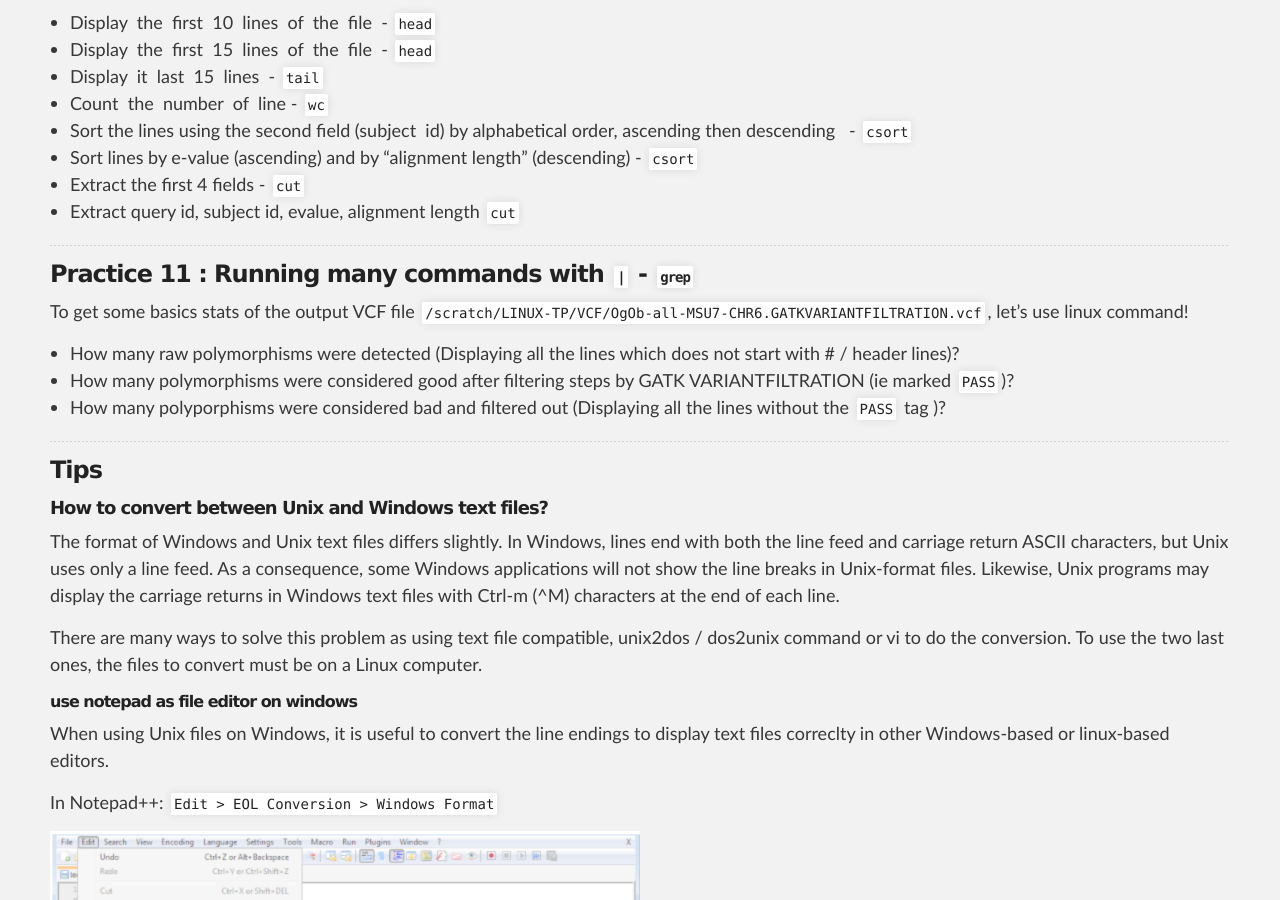
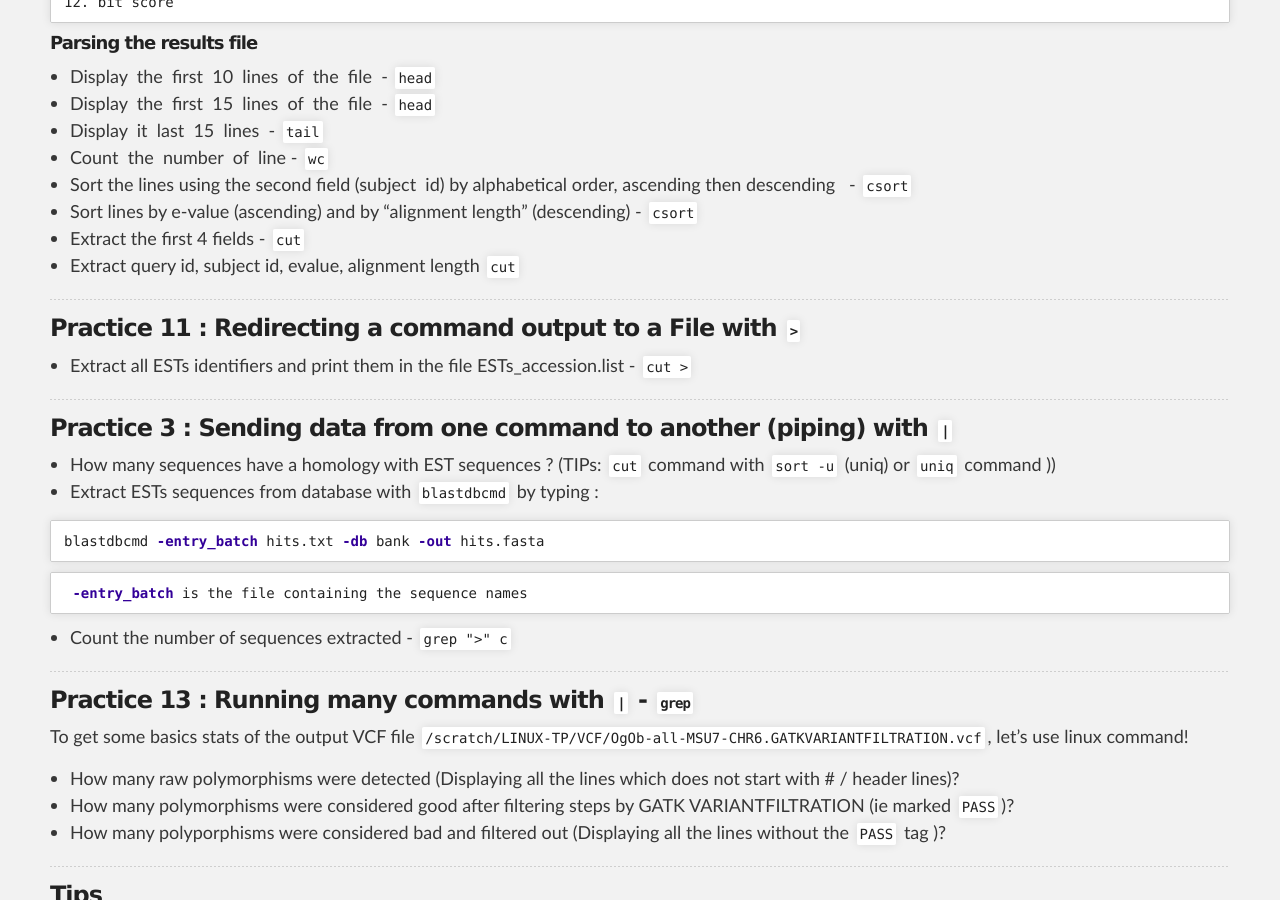
Before and after one commit to SouthGreenPlatform/trainings, a Jekyll site: the page built from _pages/linux/linuxGuidePractice.md, in a window 1280 px wide and 900 px high, scrolled down 7317 px. Built offline with Jekyll 4.4.1, drawn with Linux system fonts in a browser that asks for light colours; nearby versions of some CDN libraries; some of the changed text lies outside the part shown.

Commit message:
Update linuxGuidePractice.md

```diff
--- a/_pages/linux/linuxGuidePractice.md
+++ b/_pages/linux/linuxGuidePractice.md
@@ -29,7 +29,9 @@ description: Linux Practice page
 * [practice-8 : Dealing with text files](#practice-8)
 * [practice-9 : Searching with `grep`](#practice-9)
 * [practice-10 : Blast analysis](#practice-10)
-* [Practice-11: Running many commands with `|` - `grep`](#practice-11)
+* [Practice 11: Redirecting a command output to a File with `>`](#practice-11)
+* [Practice 12: Sending data from one command to another (piping) with `|`](#practice-12)
+* [Practice-13: Running many commands with `|` - `grep`](#practice-13)
 * [Tips](#tips)
   - [How to convert between Unix and Windows text files?](#convertFileFormat)
   - [How to open and read a file through a text editor on a distant linux server?](#readFile)
@@ -292,7 +294,30 @@ The flag for the output format is -outfmt followed by a number which denotes the
 -----------------------
 
 <a name="practice-11"></a>
-### Practice 11 :  Running many commands with `|` - `grep`
+### Practice 11 : Redirecting a command output to a File with `>`
+* Extract all ESTs identifiers and print them in the file  ESTs_accession.list - `cut >`
+
+-----------------------
+
+<a name="practice-12"></a>
+### Practice 3 :  Sending data from one command to another (piping) with `|`
+* How many sequences have a homology with EST sequences ? (TIPs: `cut` command with `sort -u` (uniq) or `uniq` command ))
+* Extract ESTs sequences from database with `blastdbcmd` by typing :
+
+{% highlight bash %}
+blastdbcmd -entry_batch hits.txt -db bank -out hits.fasta
+{% endhighlight %}
+
+{% highlight bash %}
+ -entry_batch is the file containing the sequence names
+{% endhighlight %}
+
+* Count the number of sequences extracted - `grep ">" c `
+
+-----------------------
+
+<a name="practice-13"></a>
+### Practice 13 :  Running many commands with `|` - `grep`
 To get some basics stats of the output VCF file `/scratch/LINUX-TP/VCF/OgOb-all-MSU7-CHR6.GATKVARIANTFILTRATION.vcf`, let's use linux command!
 * How many raw polymorphisms were detected (Displaying all the lines which does not start with # / header lines)?
 * How many polymorphisms were considered good after filtering steps by GATK VARIANTFILTRATION (ie marked `PASS`)?
```
